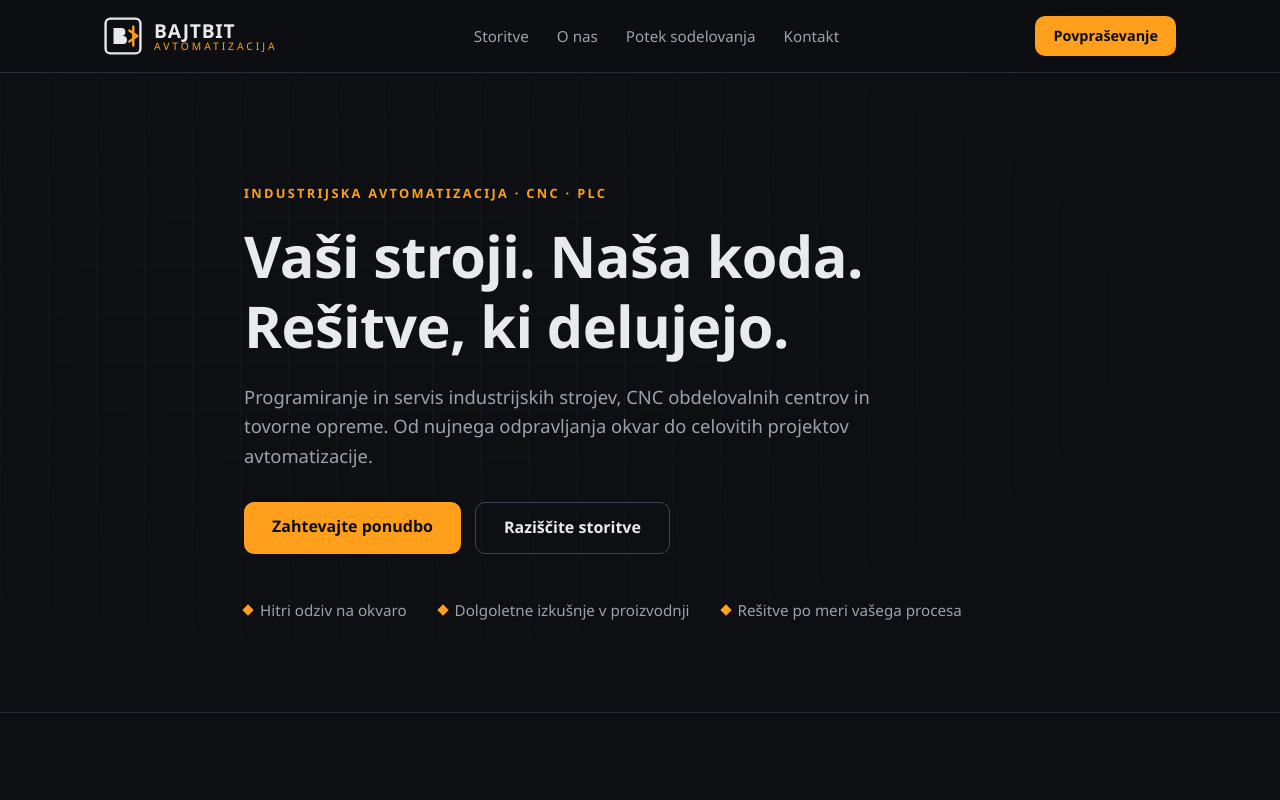
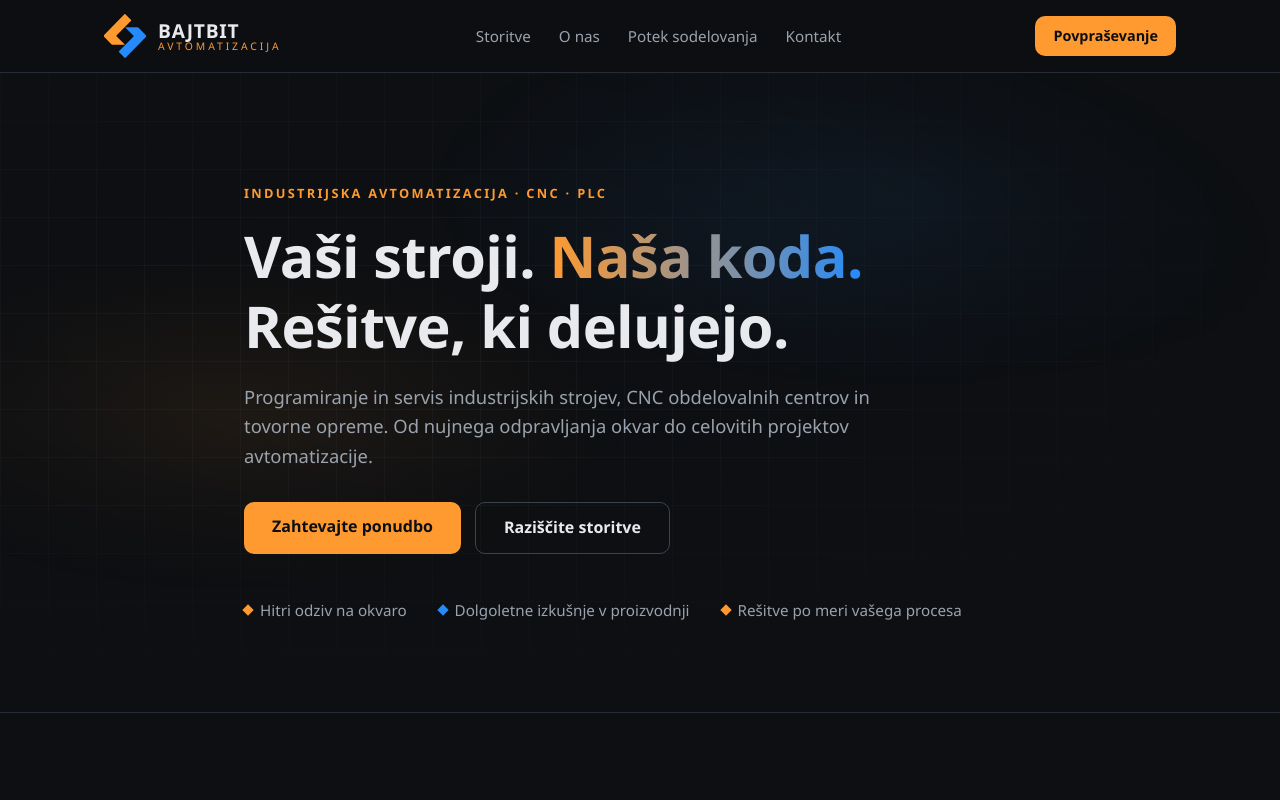
Before and after one commit to pintariching/bajtbit, a plain HTML site: page index.html in a window 1280 px wide. Shown: the top 800 px of the page. Drawn offline with Linux system fonts and the light colour scheme.

Commit message:
Restyle site around BAJTBIT logo colors and add logo asset
Co-authored-by: pintariching <pintariching@users.noreply.github.com>

```diff
--- a/css/style.css
+++ b/css/style.css
@@ -6,9 +6,13 @@
   --border: #262c35;
   --text: #e8eaed;
   --text-muted: #9aa3ad;
-  --accent: #ff9f1c;
-  --accent-dim: rgba(255, 159, 28, 0.12);
-  --accent-line: rgba(255, 159, 28, 0.35);
+  --accent: #ff9a30;
+  --accent-dim: rgba(255, 154, 48, 0.12);
+  --accent-line: rgba(255, 154, 48, 0.35);
+  --accent-2: #258bfa;
+  --accent-2-dim: rgba(37, 139, 250, 0.14);
+  --accent-2-line: rgba(37, 139, 250, 0.4);
+  --gradient-accent: linear-gradient(90deg, var(--accent), var(--accent-2));
   --steel: #3a434f;
   --radius: 10px;
   --container: 1120px;
@@ -48,6 +52,13 @@ h1 { font-size: clamp(2.2rem, 5vw, 3.6rem); }
 h2 { font-size: clamp(1.6rem, 3.5vw, 2.4rem); }
 h3 { font-size: 1.15rem; }
 
+.accent {
+  background: var(--gradient-accent);
+  -webkit-background-clip: text;
+  background-clip: text;
+  color: transparent;
+}
+
 a {
   color: var(--accent);
   text-decoration: none;
@@ -82,7 +93,7 @@ a {
 
 .btn:hover {
   transform: translateY(-2px);
-  box-shadow: 0 6px 20px rgba(255, 159, 28, 0.3);
+  box-shadow: 0 6px 20px rgba(255, 154, 48, 0.3);
 }
 
 .btn-ghost {
@@ -127,9 +138,9 @@ a {
 }
 
 .brand-mark {
-  width: 38px;
-  height: 38px;
-  color: var(--text);
+  width: 42px;
+  height: auto;
+  display: block;
 }
 
 .brand-text {
@@ -208,9 +219,11 @@ a {
   position: absolute;
   inset: 0;
   background-image:
+    radial-gradient(ellipse 55% 45% at 72% 18%, rgba(37, 139, 250, 0.13), transparent 70%),
+    radial-gradient(ellipse 45% 40% at 18% 55%, rgba(255, 154, 48, 0.07), transparent 70%),
     linear-gradient(rgba(58, 67, 79, 0.15) 1px, transparent 1px),
     linear-gradient(90deg, rgba(58, 67, 79, 0.15) 1px, transparent 1px);
-  background-size: 48px 48px;
+  background-size: 100% 100%, 100% 100%, 48px 48px, 48px 48px;
   mask-image: radial-gradient(ellipse at 30% 40%, black 20%, transparent 75%);
   -webkit-mask-image: radial-gradient(ellipse at 30% 40%, black 20%, transparent 75%);
 }
@@ -267,6 +280,10 @@ a {
   flex-shrink: 0;
 }
 
+.hero-points li:nth-child(2)::before {
+  background: var(--accent-2);
+}
+
 .section {
   padding: 90px 0;
 }
@@ -313,7 +330,7 @@ a {
   left: 0;
   right: 0;
   height: 2px;
-  background: linear-gradient(90deg, var(--accent), transparent);
+  background: var(--gradient-accent);
   opacity: 0;
   transition: opacity 0.2s;
 }
@@ -375,6 +392,14 @@ a {
   flex-direction: column;
 }
 
+.about-stats li:nth-child(2) {
+  border-left-color: var(--accent-2);
+}
+
+.about-stats li:nth-child(2) strong {
+  color: var(--accent-2);
+}
+
 .about-stats strong {
   font-size: 2rem;
   color: var(--accent);
@@ -408,8 +433,11 @@ a {
   display: block;
   font-size: 2rem;
   font-weight: 800;
-  color: var(--accent);
-  opacity: 0.35;
+  background: var(--gradient-accent);
+  -webkit-background-clip: text;
+  background-clip: text;
+  color: transparent;
+  opacity: 0.65;
   margin-bottom: 12px;
 }
 
@@ -420,7 +448,7 @@ a {
 }
 
 .cta-strip {
-  background: linear-gradient(90deg, rgba(255, 159, 28, 0.12), transparent 60%);
+  background: linear-gradient(90deg, rgba(255, 154, 48, 0.1), rgba(37, 139, 250, 0.1) 55%, transparent 85%);
   border-top: 1px solid var(--border);
   border-bottom: 1px solid var(--border);
 }
--- a/index.html
+++ b/index.html
@@ -5,17 +5,14 @@
   <meta name="viewport" content="width=device-width, initial-scale=1.0">
   <title>BAJTBIT Avtomatizacija — Programiranje in servis industrijskih strojev</title>
   <meta name="description" content="BAJTBIT Avtomatizacija: programiranje CNC in PLC strojev, servis industrijske opreme, retrofit in nadgradnje, elektro omare, HMI in SCADA rešitve.">
+  <link rel="icon" type="image/svg+xml" href="assets/logo.svg">
   <link rel="stylesheet" href="css/style.css">
 </head>
 <body>
   <header class="site-header">
     <div class="container header-inner">
       <a href="#domov" class="brand">
-        <svg class="brand-mark" viewBox="0 0 48 48" role="img" aria-label="BAJTBIT logo">
-          <rect x="2" y="2" width="44" height="44" rx="6" fill="none" stroke="currentColor" stroke-width="3"/>
-          <path d="M12 14h10a5 5 0 0 1 0 10H12zm0 10h12a5 5 0 0 1 0 10H12z" fill="currentColor"/>
-          <path d="M37 12v24M32 17l10 7-10 7" fill="none" stroke="var(--accent)" stroke-width="3" stroke-linecap="round" stroke-linejoin="round"/>
-        </svg>
+        <img src="assets/logo.svg" alt="Logo BAJTBIT" class="brand-mark">
         <span class="brand-text">BAJTBIT<span class="brand-sub">Avtomatizacija</span></span>
       </a>
       <input type="checkbox" id="navToggle" class="nav-toggle-input" aria-label="Odpri ali zapri meni">
```
Also changed, not shown: assets/logo.svg (added), 1 other file.
